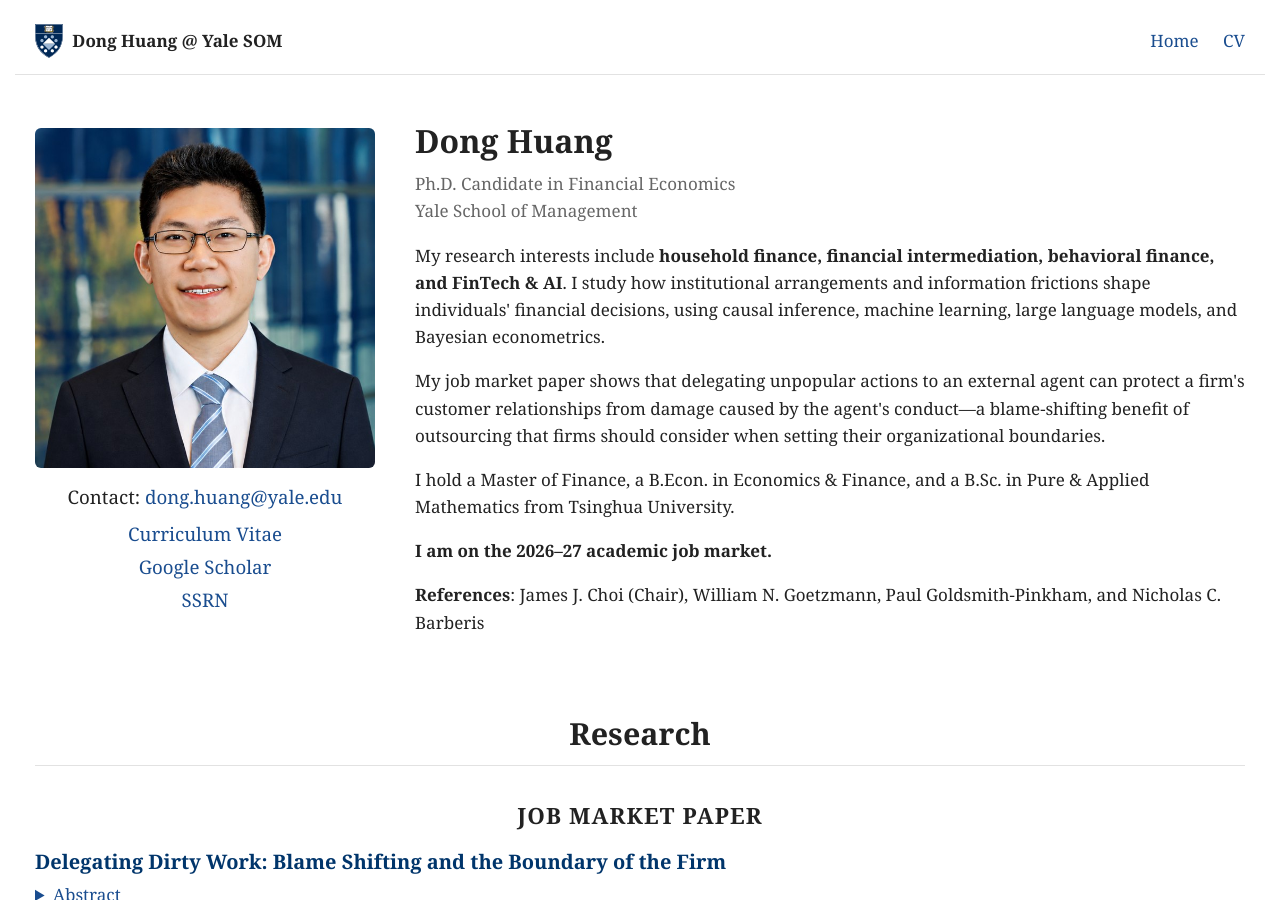
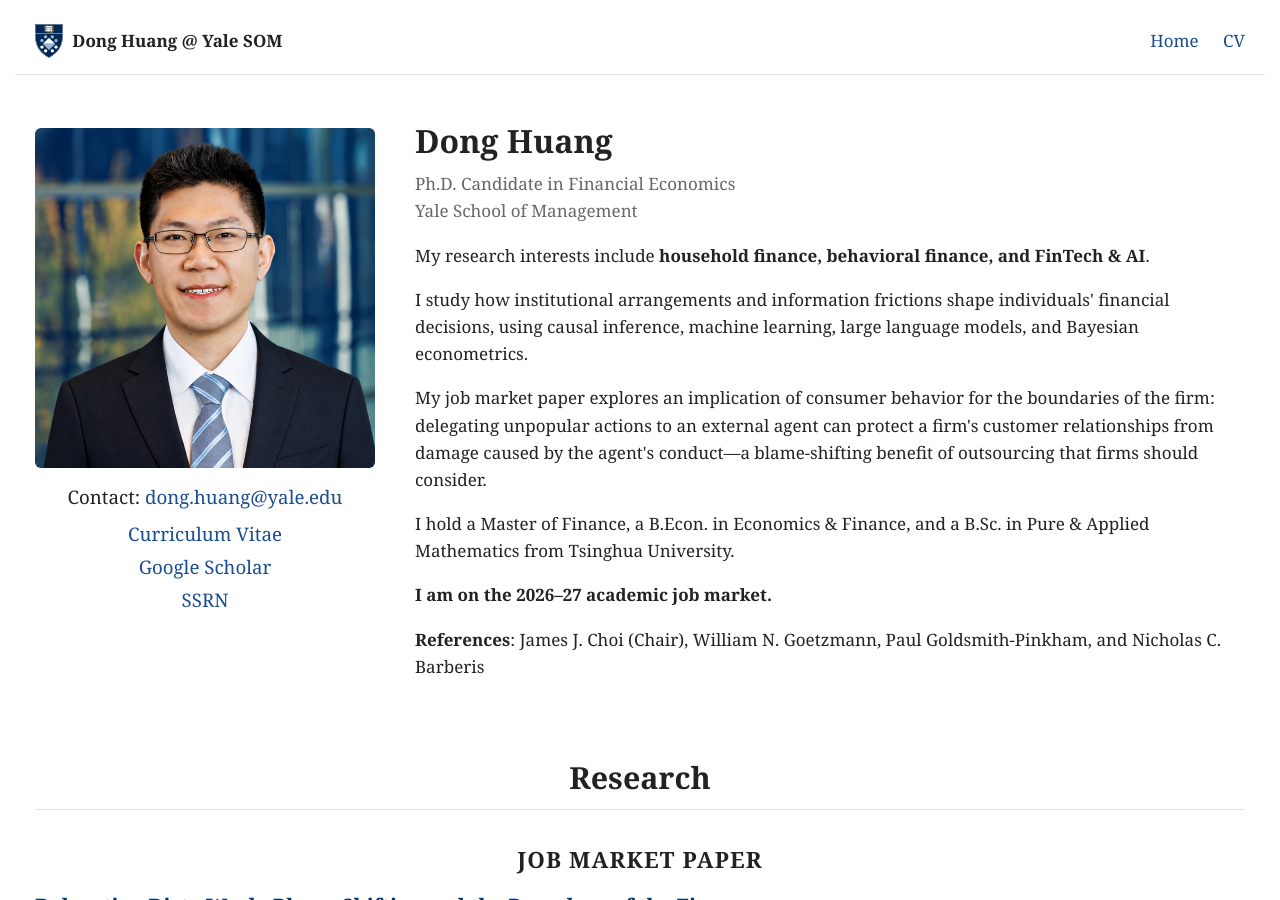
Before and after one commit to huangdong95/huangdong95.github.io, a Jekyll site: the page built from index.html, in a window 1280 px wide and 900 px high. Built offline with Jekyll 4.4.1, drawn with Linux system fonts in a browser that asks for light colours.

Commit message:
Drop financial intermediation from research interests; reframe JMP sentence
- Research interests (homepage, meta description, CV PDF) back to household
  finance, behavioral finance, and FinTech & AI
- JMP sentence framed as an implication of consumer behavior for the
  boundaries of the firm, without claiming firms act on it
- "I study how ..." starts its own paragraph

Co-Authored-By: Claude Opus 5.5 <noreply@anthropic.com>

```diff
--- a/_config.yml
+++ b/_config.yml
@@ -1,5 +1,5 @@
 title: Dong Huang | Yale SOM
-description: Dong Huang — Ph.D. candidate in Financial Economics at Yale SOM. Household finance, financial intermediation, behavioral finance, and FinTech & AI.
+description: Dong Huang — Ph.D. candidate in Financial Economics at Yale SOM. Household finance, behavioral finance, and FinTech & AI.
 url: "https://www.donghuang-finance.com"
 baseurl: ""
 
--- a/index.html
+++ b/index.html
@@ -15,16 +15,18 @@ layout: default
     <h1>{{ site.author.name }}</h1>
     <p class="role">{{ site.author.title }}<br>{{ site.author.affiliation }}</p>
     <p>
-      My research interests include <strong>household finance, financial intermediation,
-      behavioral finance, and FinTech &amp; AI</strong>. I study how institutional arrangements and
-      information frictions shape individuals' financial decisions, using causal
+      My research interests include <strong>household finance, behavioral finance, and
+      FinTech &amp; AI</strong>.
+    </p>
+    <p>
+      I study how institutional arrangements and information frictions shape individuals' financial decisions, using causal
       inference, machine learning, large language models, and Bayesian econometrics.
     </p>
     <p>
-      My job market paper shows that delegating unpopular actions to an external agent can
-      protect a firm's customer relationships from damage caused by the agent's
-      conduct&mdash;a blame-shifting benefit of outsourcing
-      that firms should consider when setting their organizational boundaries.
+      My job market paper explores an implication of consumer behavior for the boundaries of
+      the firm: delegating unpopular actions to an external agent can protect a firm's
+      customer relationships from damage caused by the agent's conduct&mdash;a blame-shifting
+      benefit of outsourcing that firms should consider.
     </p>
     <p>
       I hold a Master of Finance, a B.Econ. in Economics &amp; Finance, and a B.Sc. in Pure
```
Also changed, not shown: 1 other file.
